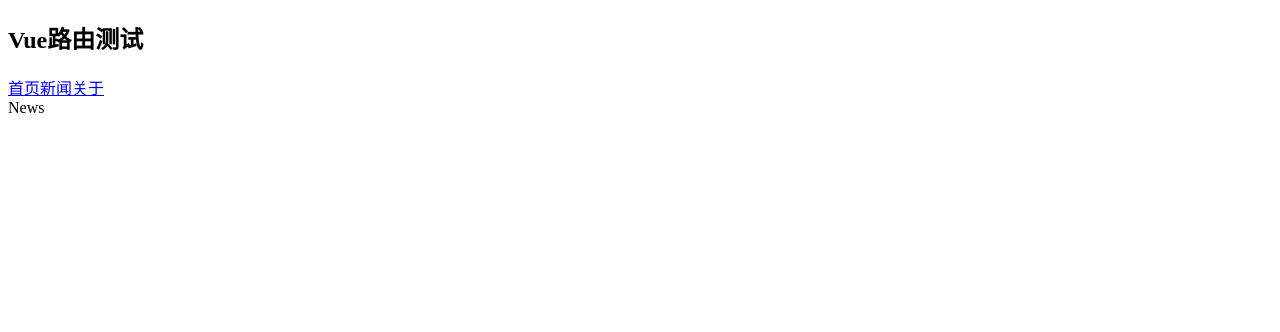
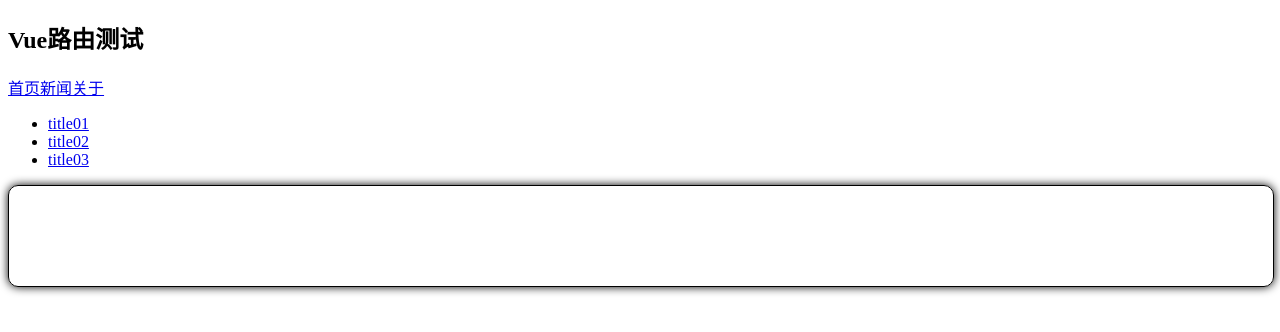
Before and after one commit to D1E4MF0I/HelloVue3, a Vue app: page /news in a window 1280 px wide. Shown: the top 332 px of the page. Built offline with nearby package versions, Linux system fonts and the light colour scheme; the HTML template or start-up script is replaced by a standard one.

Commit message:
feat(37): 路由_query参数
query参数通过to的对象形式传参，类似get获取，通过URL进行传值。
取值置放于useRoute Hooks内，获得route对象后通过query获得传参内容。

```diff
--- /dev/null
+++ b/src/pages/Detail.vue
@@ -0,0 +1,25 @@
+<template>
+ <div>
+    <ul>
+        <li>id:{{ query.id }}</li>
+        <li>title:{{ query.title }}</li>
+        <li>content:{{ query.content }}</li>
+    </ul>
+ </div>
+</template>
+
+<script setup lang='ts'>
+import { ref, reactive, toRefs } from 'vue'
+import {useRoute} from 'vue-router'
+let route = useRoute();
+
+/* 下面方法会使得query失去响应式功能 */
+// let {query} = route;
+
+/* 通过toRefs，获得route中query的地址，从而实现响应式 */
+let {query} = toRefs(route);
+
+</script>
+<style scoped>
+
+</style>
--- a/src/pages/News.vue
+++ b/src/pages/News.vue
@@ -1,5 +1,61 @@
 <template>
     <div>
-        News
+        <ul>
+            <li v-for="news in newsList" :key="news.id">
+                <!-- 索引到子级路由
+                 <RouterLink to="/news/detail">{{ news.title }}</RouterLink> -->
+                <!-- 通过模板字符串形式进行query传参
+                 <RouterLink :to="`/news/detail?id=${news.id}&title=${news.title}&content=${news.content}`">{{ news.title }}</RouterLink> -->
+                <!-- 通过对象参数形式进行传参
+                 PS：子级路由也可以通过name进行直接跳转 -->
+                <RouterLink :to="{
+                    name:'xiangqing',
+                    // path:'/news/detail',
+                    query:{
+                        id:news.id,
+                        title:news.title,
+                        content:news.content,
+                    }
+                }">
+                    {{ news.title }}
+                </RouterLink>
+
+            </li>
+        </ul>
+    </div>
+    <div class="box">
+        <RouterView></RouterView>
     </div>
 </template>
+
+<script lang="ts" setup>
+import { reactive } from 'vue'
+let newsList = reactive([
+    {
+        id: 'test01',
+        title: 'title01',
+        content: 'content01',
+    },
+    {
+        id: 'test02',
+        title: 'title02',
+        content: 'content02',
+    },
+    {
+        id: 'test03',
+        title: 'title03',
+        content: 'content03',
+    },
+])
+</script>
+
+<style>
+.box {
+    width: 100%;
+    height: 100px;
+
+    border: 1px solid black;
+    border-radius: 10px;
+    box-shadow: 0 0 10px;
+}
+</style>
--- a/src/router/index.ts
+++ b/src/router/index.ts
@@ -2,6 +2,7 @@
 
 // 引入
 import About from "@/pages/About.vue";
+import Detail from "@/pages/Detail.vue";
 import Home from "@/pages/Home.vue";
 import News from "@/pages/News.vue";
 import { createRouter, createWebHistory, createWebHashHistory } from "vue-router";
@@ -20,6 +21,14 @@ const router = createRouter({
             name:'xinwen',
             path:'/news',
             component:News,
+            /* 配置子级路由 子级路由path不添加‘/’ */
+            children:[
+                {
+                    name:'xiangqing',
+                    path:'detail',
+                    component:Detail,
+                }
+            ]
         },
         {
             name:'guanyu',
```
